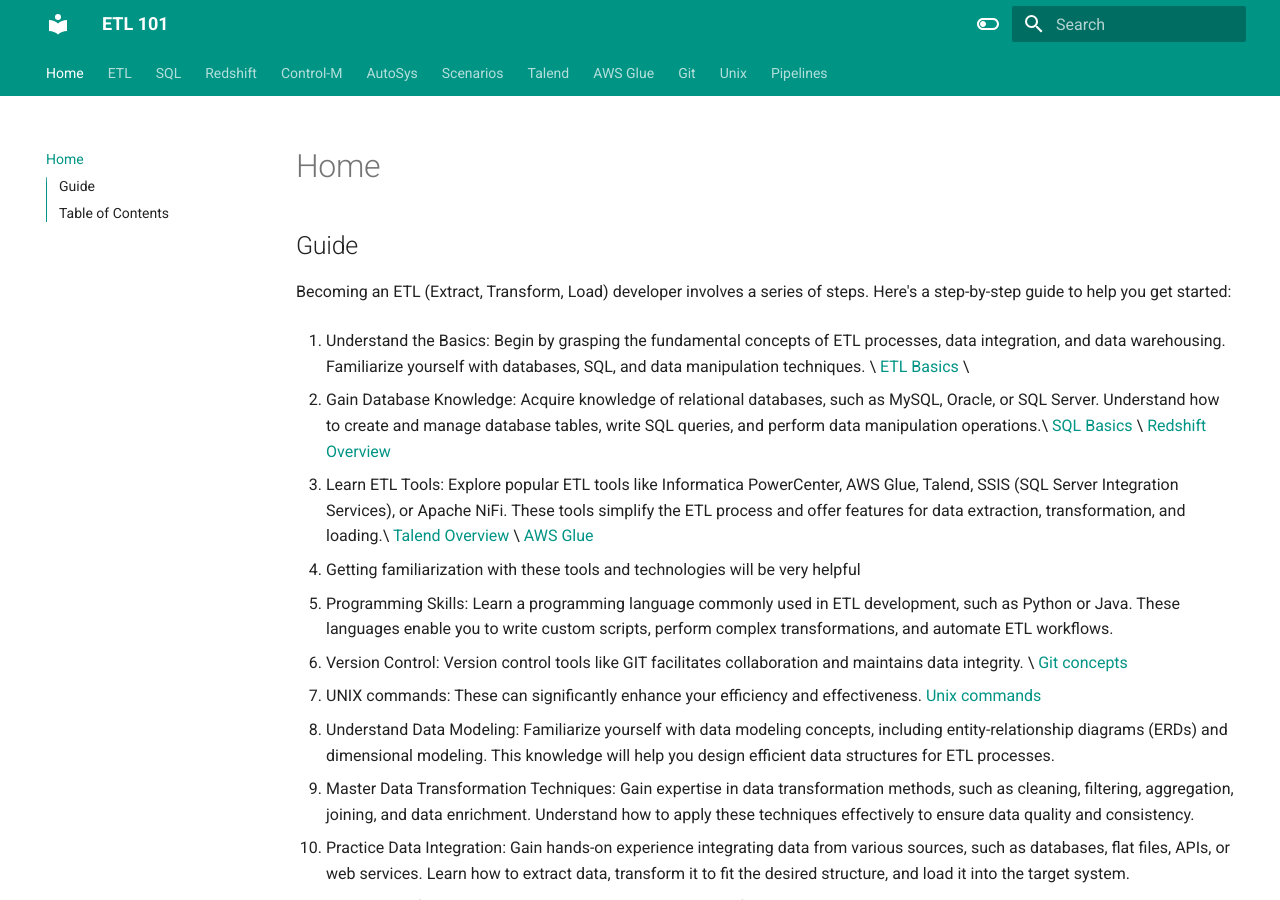
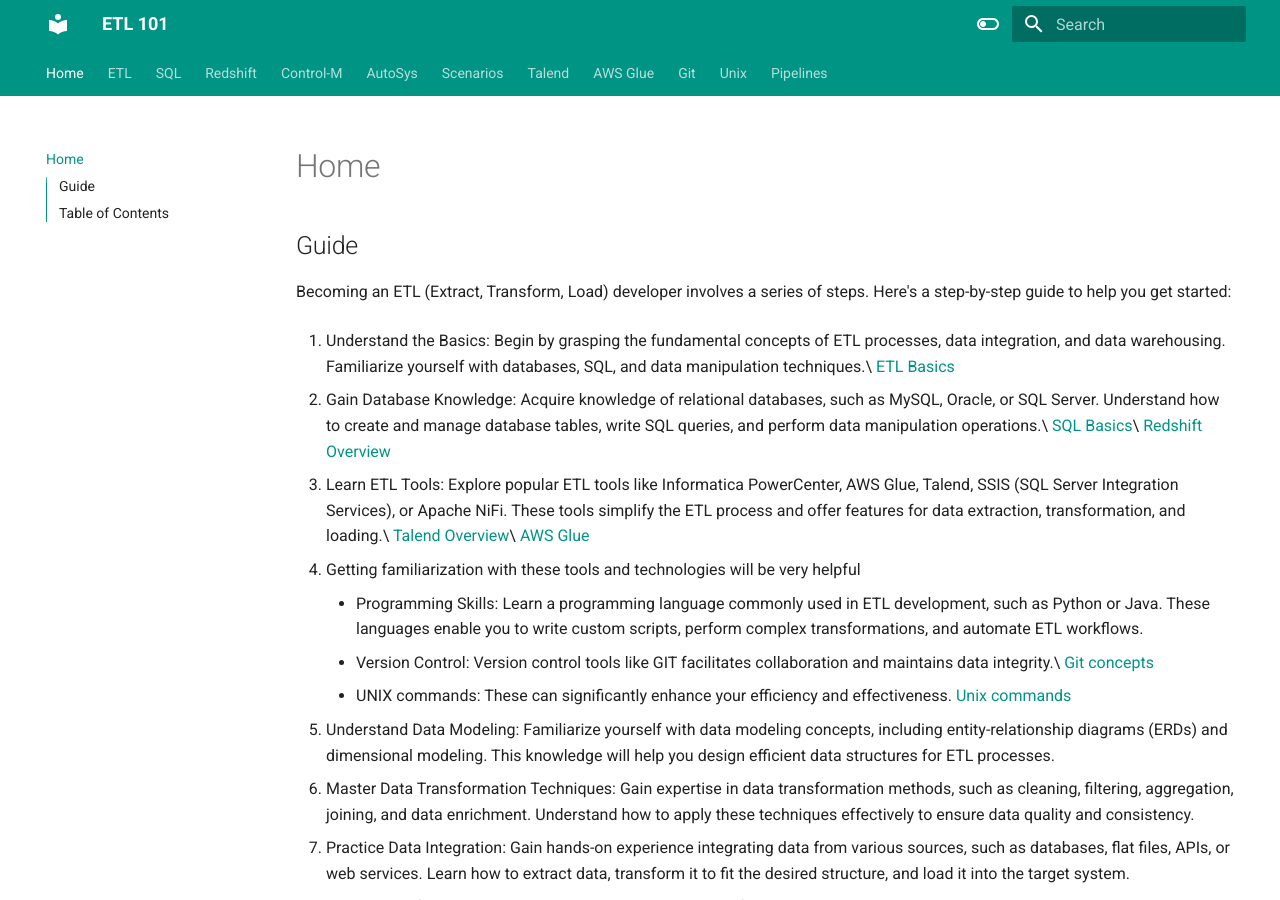
Before and after one commit to adhikari18/learn-etl, an MkDocs documentation site: the page built from docs/index.md, in a window 1280 px wide and 900 px high. Built offline with MkDocs 1.6.1 and Material for MkDocs 9.7.7, drawn with Linux system fonts in a browser that asks for light colours.

```diff
--- a/docs/index.md
+++ b/docs/index.md
@@ -2,24 +2,24 @@
 ## Guide
 Becoming an ETL (Extract, Transform, Load) developer involves a series of steps. Here's a step-by-step guide to help you get started:
 
-1. Understand the Basics: Begin by grasping the fundamental concepts of ETL processes, data integration, and data warehousing. Familiarize yourself with databases, SQL, and data manipulation techniques. \
- [ETL Basics](oltp-vs-olap.md) \
+1. Understand the Basics: Begin by grasping the fundamental concepts of ETL processes, data integration, and data warehousing. Familiarize yourself with databases, SQL, and data manipulation techniques.\
+ [ETL Basics](oltp-vs-olap.md)
 
 
 2. Gain Database Knowledge: Acquire knowledge of relational databases, such as MySQL, Oracle, or SQL Server. Understand how to create and manage database tables, write SQL queries, and perform data manipulation operations.\
- [SQL Basics](sql.md) \
+ [SQL Basics](sql.md)\
  [Redshift Overview](redshift.md)
 
 3. Learn ETL Tools: Explore popular ETL tools like Informatica PowerCenter, AWS Glue, Talend, SSIS (SQL Server Integration Services), or Apache NiFi. These tools simplify the ETL process and offer features for data extraction, transformation, and loading.\
- [Talend Overview](talend.md) \
+ [Talend Overview](talend.md)\
  [AWS Glue](aws-glue.md)
 
 4. Getting familiarization with these tools and technologies will be very helpful
-- Programming Skills: Learn a programming language commonly used in ETL development, such as Python or Java.
-These languages enable you to write custom scripts, perform complex transformations, and automate ETL workflows.
-- Version Control: Version control tools like GIT facilitates collaboration and maintains data integrity. \
- [Git concepts](git.md)
-- UNIX commands: These can significantly enhance your efficiency and effectiveness. [Unix commands](unix-commands.md)
+	- Programming Skills: Learn a programming language commonly used in ETL development, such as Python or Java.
+	These languages enable you to write custom scripts, perform complex transformations, and automate ETL workflows.
+	- Version Control: Version control tools like GIT facilitates collaboration and maintains data integrity.\
+	 [Git concepts](git.md)
+	- UNIX commands: These can significantly enhance your efficiency and effectiveness. [Unix commands](unix-commands.md)
 
 
 5. Understand Data Modeling: Familiarize yourself with data modeling concepts, including entity-relationship diagrams (ERDs) and dimensional modeling. This knowledge will help you design efficient data structures for ETL processes.
```
